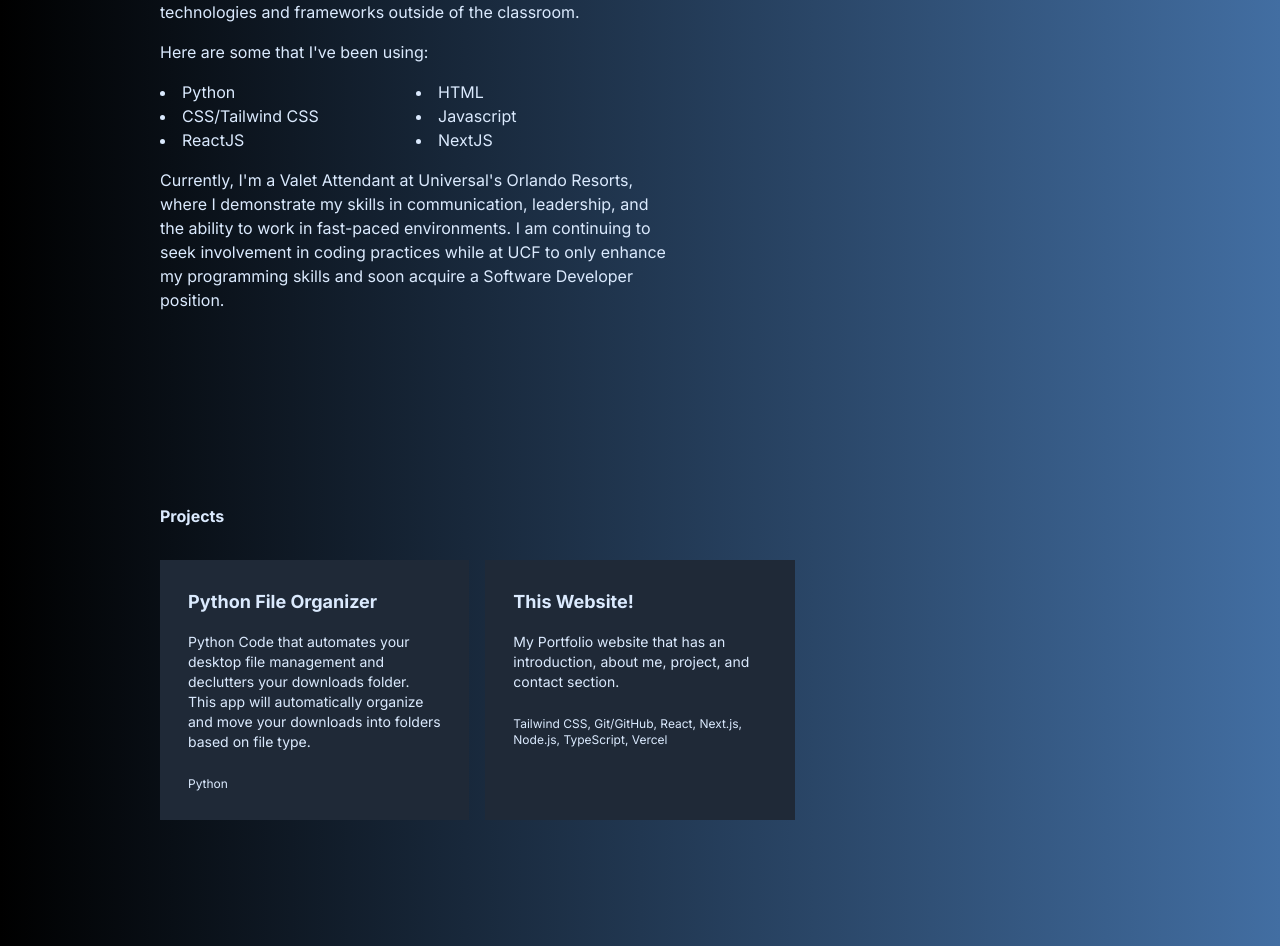
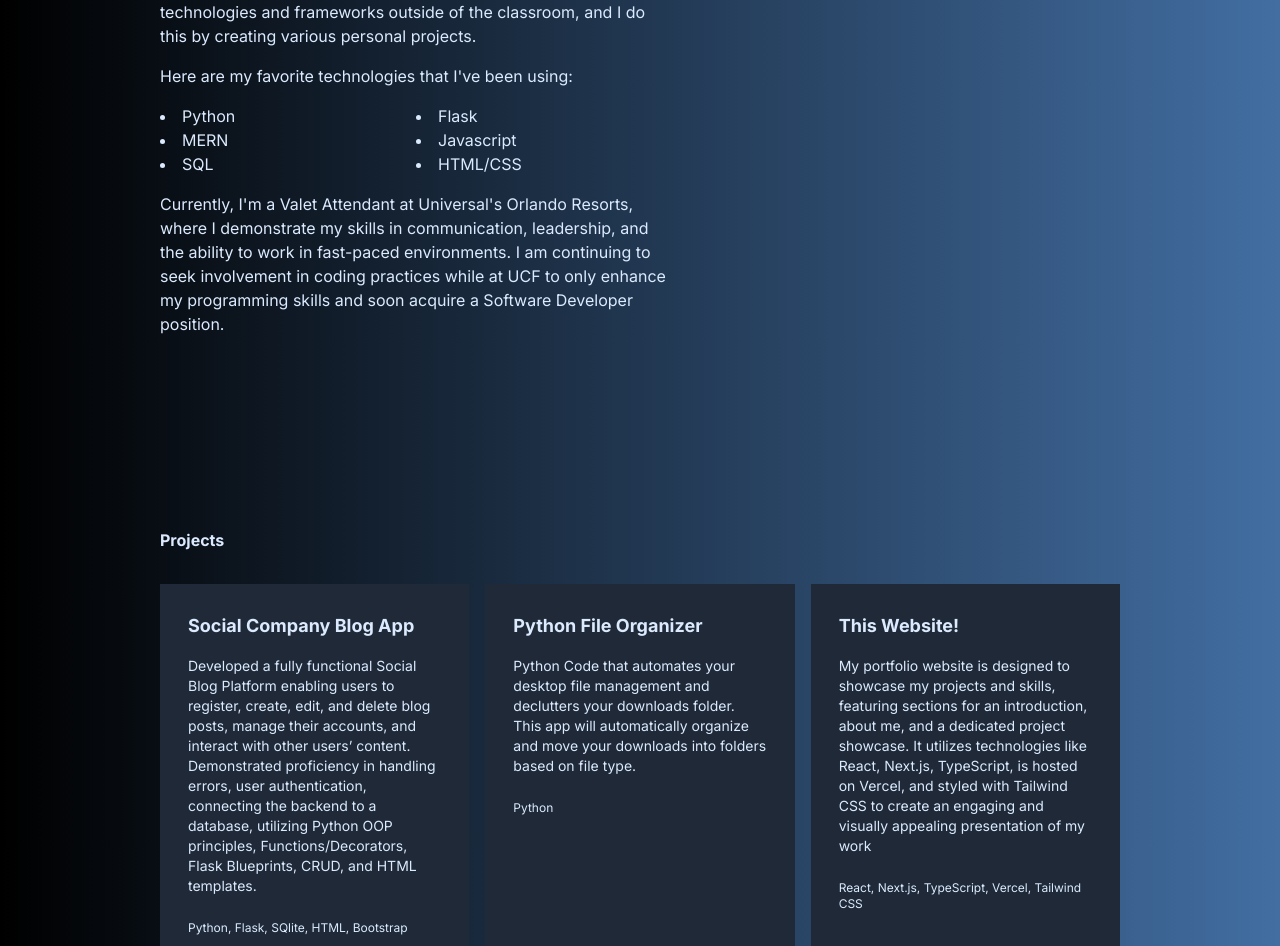
Before and after one commit to dazzo5/main-portfolio, a Next.js app: page / in a window 1280 px wide. Shown: the part 1186-2132 px from the top of the page. Built offline with nearby package versions, Linux system fonts and the light colour scheme.

Commit message:
Update index.tsx

```diff
--- a/src/pages/index.tsx
+++ b/src/pages/index.tsx
@@ -69,17 +69,17 @@ export default function Home() {
             </p>
             <p className="mb-4">
               I have spent countless hours exposing myself to many different technologies and frameworks
-              outside of the classroom.
+              outside of the classroom, and I do this by creating various personal projects.
 
             </p>
-            <p className="mb-4">Here are some that I&apos;ve been using:</p>
+            <p className="mb-4">Here are my favorite technologies that I&apos;ve been using:</p>
             <ul className="mb-4 grid grid-cols-2 whitespace-nowrap">
               <li className="list-inside list-disc">Python</li>
-              <li className="list-inside list-disc">HTML</li>
-              <li className="list-inside list-disc">CSS/Tailwind CSS</li>
+              <li className="list-inside list-disc">Flask</li>
+              <li className="list-inside list-disc">MERN</li>
               <li className="list-inside list-disc">Javascript</li>
-              <li className="list-inside list-disc">ReactJS</li>
-              <li className="list-inside list-disc">NextJS</li>
+              <li className="list-inside list-disc">SQL</li>
+              <li className="list-inside list-disc">HTML/CSS</li>
             </ul>
             <p>
               Currently, I&apos;m a Valet Attendant at Universal's Orlando Resorts,
@@ -95,6 +95,19 @@ export default function Home() {
           </div>
           <ul className="grid auto-rows-fr grid-cols-1 gap-4 md:grid-cols-2 lg:grid-cols-3">
             <li className="flex flex-col bg-gray-800 p-7 transition-transform hover:-translate-y-2">
+              <a href="https://github.com/dazzo5/socialblog.github.io" target="_blank">
+                <div className="mb-4 text-lg font-bold">Social Company Blog App</div>
+                <p className="mb-6 text-sm">
+                  Developed a fully functional Social Blog Platform enabling users to register, create, edit, and delete blog posts, manage their accounts, and interact with other users’ content.
+                  Demonstrated proficiency in handling errors, user authentication, connecting the backend to a database, utilizing Python OOP principles, Functions/Decorators, Flask Blueprints, CRUD, and HTML templates.
+                </p>
+                <ul className="mt-auto flex flex-wrap gap-x-5 gap-y-1.5 text-xs">
+                  <li>Python, Flask, SQlite, HTML, Bootstrap</li>
+                </ul>
+              </a>
+            </li>
+
+            <li className="flex flex-col bg-gray-800 p-7 transition-transform hover:-translate-y-2">
               <a href="https://github.com/dazzo5/file-automator.github.io" target="_blank">
                 <div className="mb-4 text-lg font-bold">Python File Organizer</div>
                 <p className="mb-6 text-sm">
@@ -105,17 +118,23 @@ export default function Home() {
                 </ul>
               </a>
             </li>
+
             <li className="flex flex-col bg-gray-800 p-7 transition-transform hover:-translate-y-2">
               <a href="https://github.com/dazzo5/main-portfolio" target="_blank">
                 <div className="mb-4 text-lg font-bold">This Website!</div>
                 <p className="mb-6 text-sm">
-                  My Portfolio website that has an introduction, about me, project, and contact section.
+                  My portfolio website is designed to showcase my projects and skills, featuring sections for an introduction, about me, and a dedicated project showcase. It utilizes technologies like React, Next.js, TypeScript, is hosted on Vercel,
+                  and styled with Tailwind CSS to create an engaging and visually appealing presentation of my work
+
+
+
                 </p>
                 <ul className="mt-auto flex flex-wrap gap-x-5 gap-y-1.5 text-xs">
-                  <li>Tailwind CSS, Git/GitHub, React, Next.js, Node.js, TypeScript, Vercel</li>
+                  <li>React, Next.js, TypeScript, Vercel, Tailwind CSS</li>
                 </ul>
               </a>
             </li>
+
           </ul>
         </div>
         <div className="mx-auto mb-48 max-w-2x1 flex-col px-8">
```
